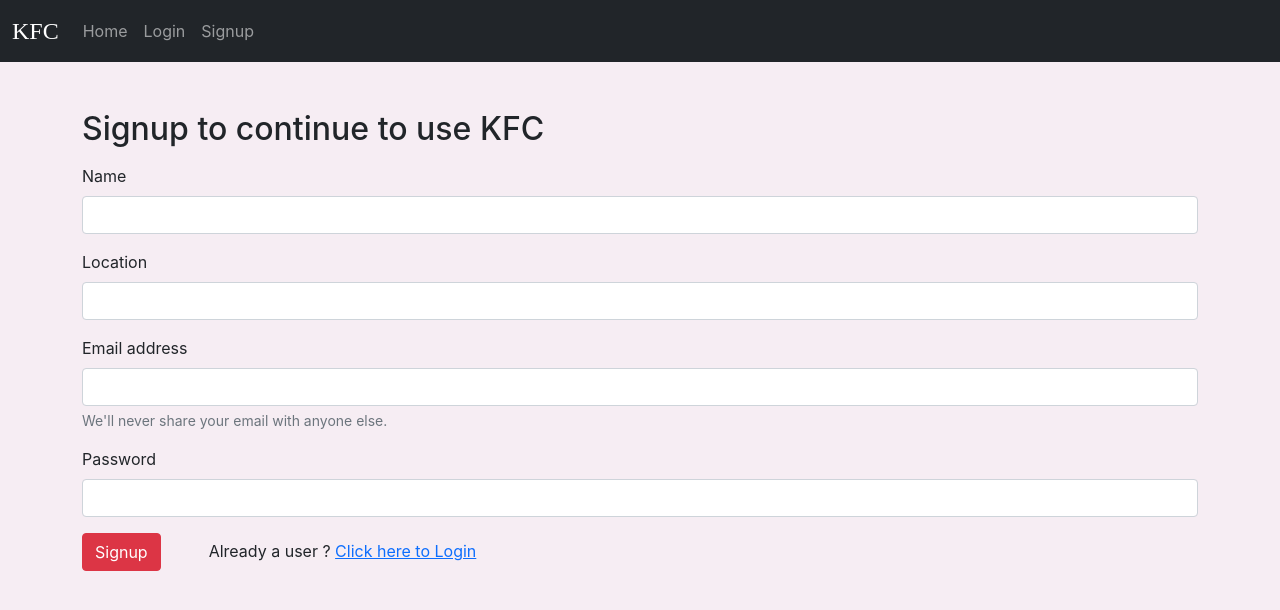
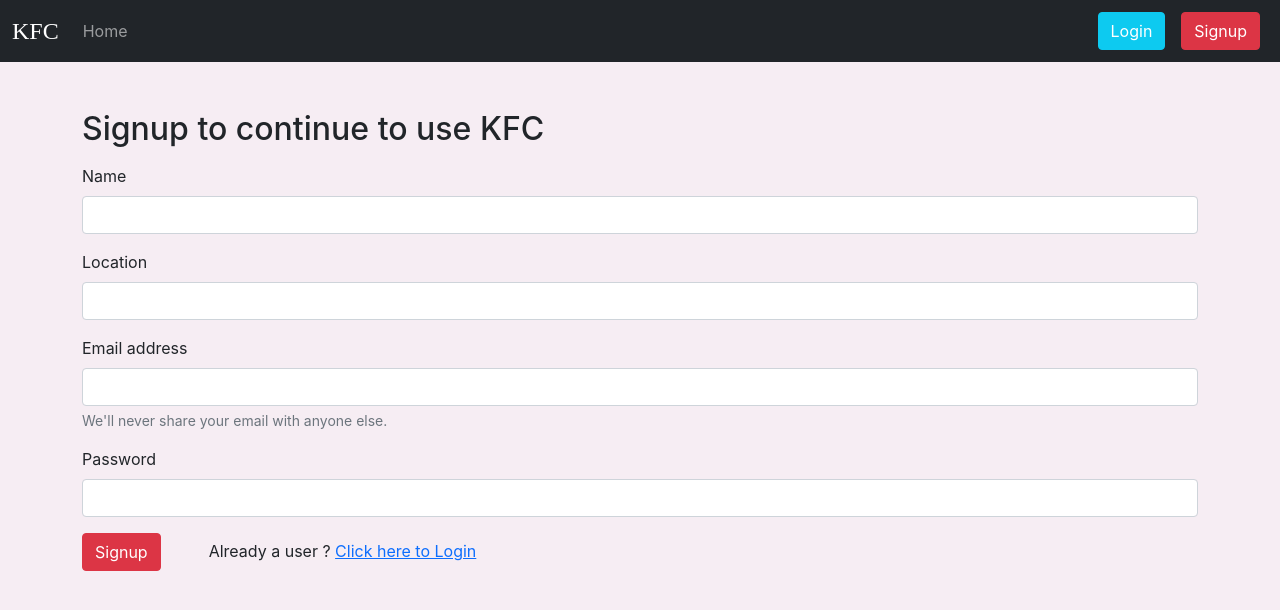
Before and after one commit to SomsuryaMohapatra/KFC, a React (Create React App) app: page /createuser in a window 1280 px wide. Shown: the top 610 px of the page. Built offline with nearby package versions, Linux system fonts and the light colour scheme; a web font is replaced by a local one.

Commit message:
Navbar design optimization & Logout added

```diff
--- a/src/components/Card.js
+++ b/src/components/Card.js
@@ -7,12 +7,12 @@ export default function Card(props) {
   return (
     <div className="container">
       <div>
-        <div className="card m-2" style={{height:"350px" , width: "18rem", borderRadius: "10px" }}>
+        <div className="card m-2" style={{height:"290px" , width: "18rem" , boxShadow:"5px 5px 5px gray"}}>
           {/* <img src= {process.env.PUBLIC_URL+'/paneer_chilli.jpeg'} alt="paneer chilli"/> */}
           <img
             src={props.imgSrc}
             alt="paneer chilli"
-            style={{ maxHeight: "250px" }}
+            style={{ height: "170px" , objectFit:"fill"}}
           />
           <div className="card-body">
             <h5 className="card-title">{props.foodName}</h5>
--- a/src/components/Navbar.js
+++ b/src/components/Navbar.js
@@ -1,9 +1,21 @@
 import React from "react";
-import { Link, useLocation } from "react-router-dom";
+import { Link, useLocation, useNavigate } from "react-router-dom";
 import "../css/Navbar.css";
 
 export default function Navbar() {
   const location = useLocation();
+  const navigate=useNavigate();
+
+  const handleLogout = ()=>{
+    localStorage.removeItem("authToken");
+    navigate("/login");
+  }
+  const handleLogin = ()=>{
+    navigate("/login");
+  }
+  const handleSignup = ()=>{
+    navigate("/createuser");
+  }
   return (
     <div>
       <nav className="navbar navbar-expand-lg navbar-dark bg-dark">
@@ -27,7 +39,7 @@ export default function Navbar() {
             <span className="navbar-toggler-icon"></span>
           </button>
           <div className="collapse navbar-collapse" id="navbarNav">
-            <ul className="navbar-nav">
+            <ul className="navbar-nav me-auto">
               <li className="nav-item">
                 <Link
                   className={`nav-link ${location === "/" ? "active" : ""}`}
@@ -37,27 +49,37 @@ export default function Navbar() {
                   Home
                 </Link>
               </li>
-              <li className="nav-item">
-                <Link
-                  className={`nav-link ${
-                    location === "/login" ? "active" : ""
-                  }`}
-                  to="/login"
-                >
-                  Login
-                </Link>
-              </li>
-              <li className="nav-item">
-                <Link
-                  className={`nav-link ${
-                    location === "/createuser" ? "active" : ""
-                  }`}
-                  to="/createuser"
-                >
+
+              {localStorage.getItem("authToken") && (
+                <li className="nav-item">
+                  <Link
+                    className={`nav-link ${location === "/" ? "active" : ""}`}
+                    aria-current="page"
+                    to="/"
+                  >
+                    My Orders
+                  </Link>
+                </li>
+              )}
+            </ul>
+            {!localStorage.getItem("authToken") ? (
+              <div className="d-flex">
+                <button className="btn btn-info mx-2 text-white" onClick={handleLogin}>Login</button>
+
+                <button className="btn btn-danger mx-2 text-white" onClick={handleSignup}>
                   Signup
-                </Link>
-              </li>
-            </ul>
+                </button>
+              </div>
+            ) : (
+              <div className="d-flex">
+                <button className="btn btn-danger mx-2 text-white" >
+                  My Cart
+                </button>
+                <button className="btn btn-danger mx-2 text-white" onClick={handleLogout}>
+                  Logout
+                </button>
+              </div>
+            )}
           </div>
         </div>
       </nav>
--- a/src/screens/Signup.js
+++ b/src/screens/Signup.js
@@ -2,6 +2,7 @@ import React, { useState } from "react";
 import { useNavigate, Link } from "react-router-dom";
 
 export default function Signup() {
+
   const navigate = useNavigate();
   const [signUpCredintials, setSignUpCredintials] = useState({
     name: "",
```
